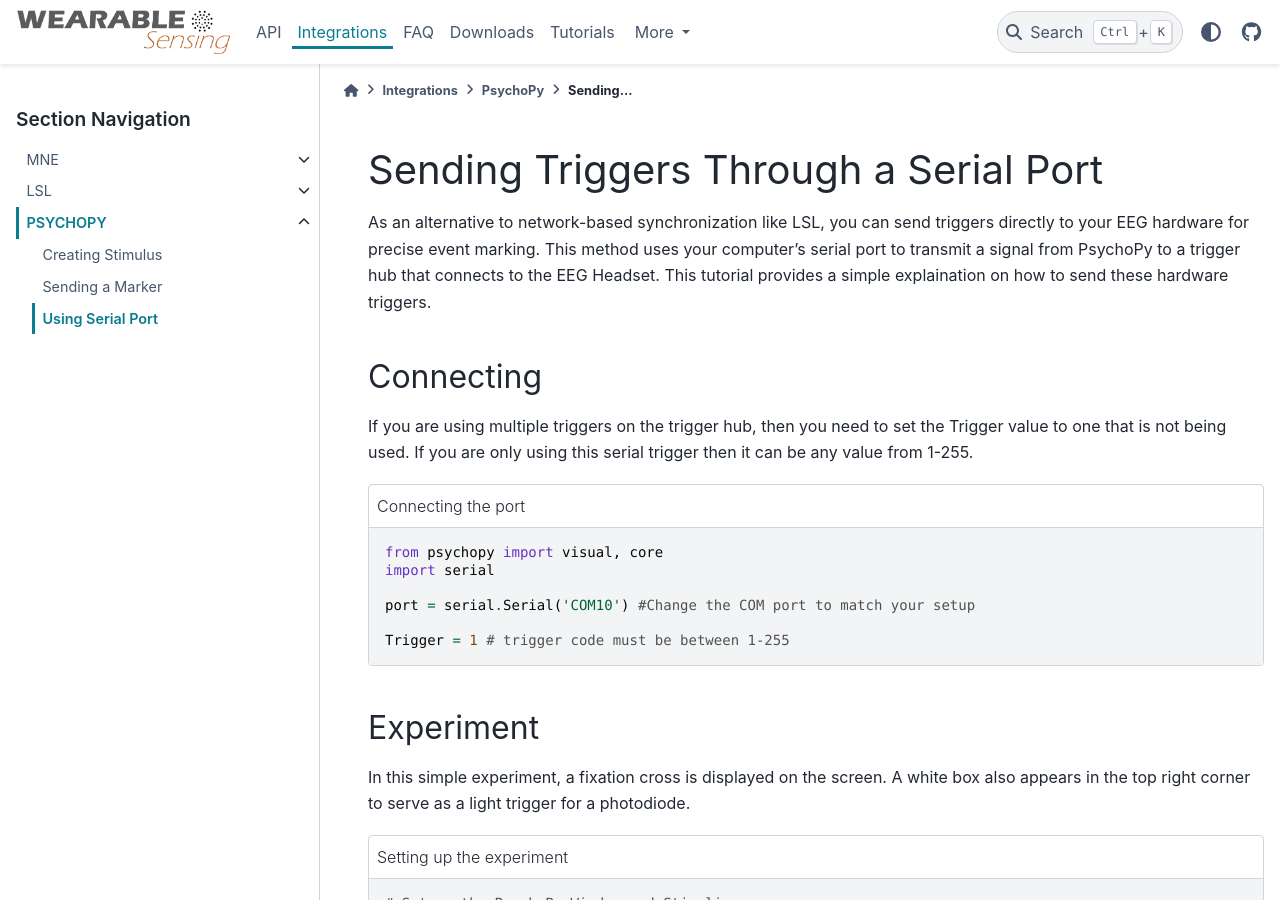
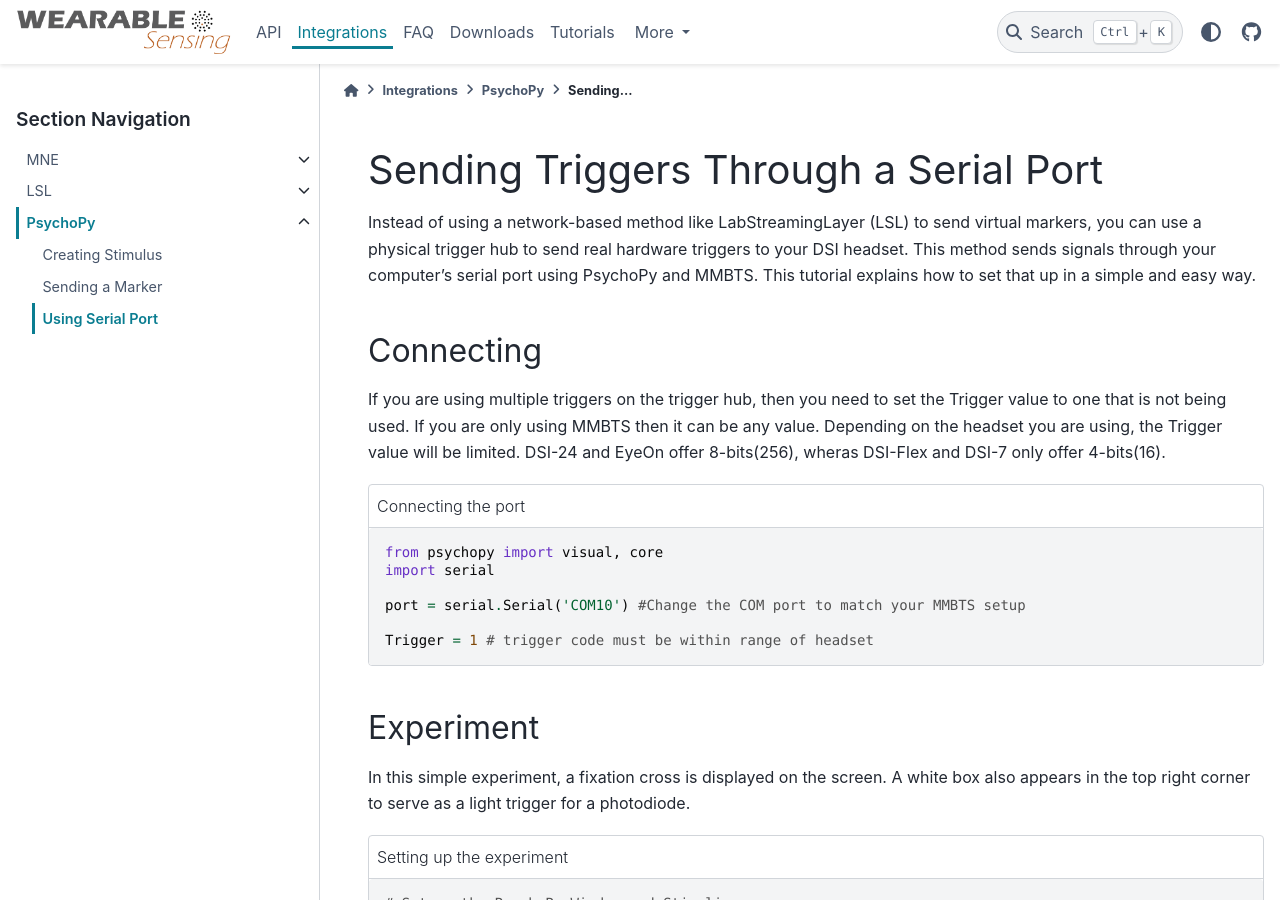
Before and after one commit to WearableSensing/wiki, a Sphinx documentation site: the page built from docs/examples/psychopy/serial.md, in a window 1280 px wide and 900 px high. Built offline with Sphinx 7.4.7 and the PyData theme 0.15.4, drawn with Linux system fonts in a browser that asks for light colours.

````diff
--- a/docs/examples/psychopy/serial.md
+++ b/docs/examples/psychopy/serial.md
@@ -1,10 +1,10 @@
 # Sending Triggers Through a Serial Port
 
-As an alternative to network-based synchronization like LSL, you can send triggers directly to your EEG hardware for precise event marking. This method uses your computer's serial port to transmit a signal from PsychoPy to a trigger hub that connects to the EEG Headset. This tutorial provides a simple explaination on how to send these hardware triggers.
+Instead of using a network-based method like LabStreamingLayer (LSL) to send virtual markers, you can use a physical trigger hub to send real hardware triggers to your DSI headset. This method sends signals through your computer’s serial port using PsychoPy and MMBTS. This tutorial explains how to set that up in a simple and easy way.
 
 ## Connecting
 
-If you are using multiple triggers on the trigger hub, then you need to set the Trigger value to one that is not being used. If you are only using this serial trigger then it can be any value from 1-255.
+If you are using multiple triggers on the trigger hub, then you need to set the Trigger value to one that is not being used. If you are only using MMBTS then it can be any value. Depending on the headset you are using, the Trigger value will be limited. DSI-24 and EyeOn offer 8-bits(256), wheras DSI-Flex and DSI-7 only offer 4-bits(16).
 
 ```{code-block} python
 :caption: Connecting the port
@@ -12,9 +12,9 @@ If you are using multiple triggers on the trigger hub, then you need to set the
 from psychopy import visual, core
 import serial
 
-port = serial.Serial('COM10') #Change the COM port to match your setup
+port = serial.Serial('COM10') #Change the COM port to match your MMBTS setup
 
-Trigger = 1 # trigger code must be between 1-255
+Trigger = 1 # trigger code must be within range of headset
 ```
 
 ## Experiment
````
Also changed, not shown: docs/examples/index.md (+1 -1 lines), docs/examples/psychopy/marker.md (+7 -6 lines), docs/examples/psychopy/stimulus.md (+1 -1 lines), docs/_static/psychopy-graph.png (added), docs/_static/psychopy-mark.png (deleted).
